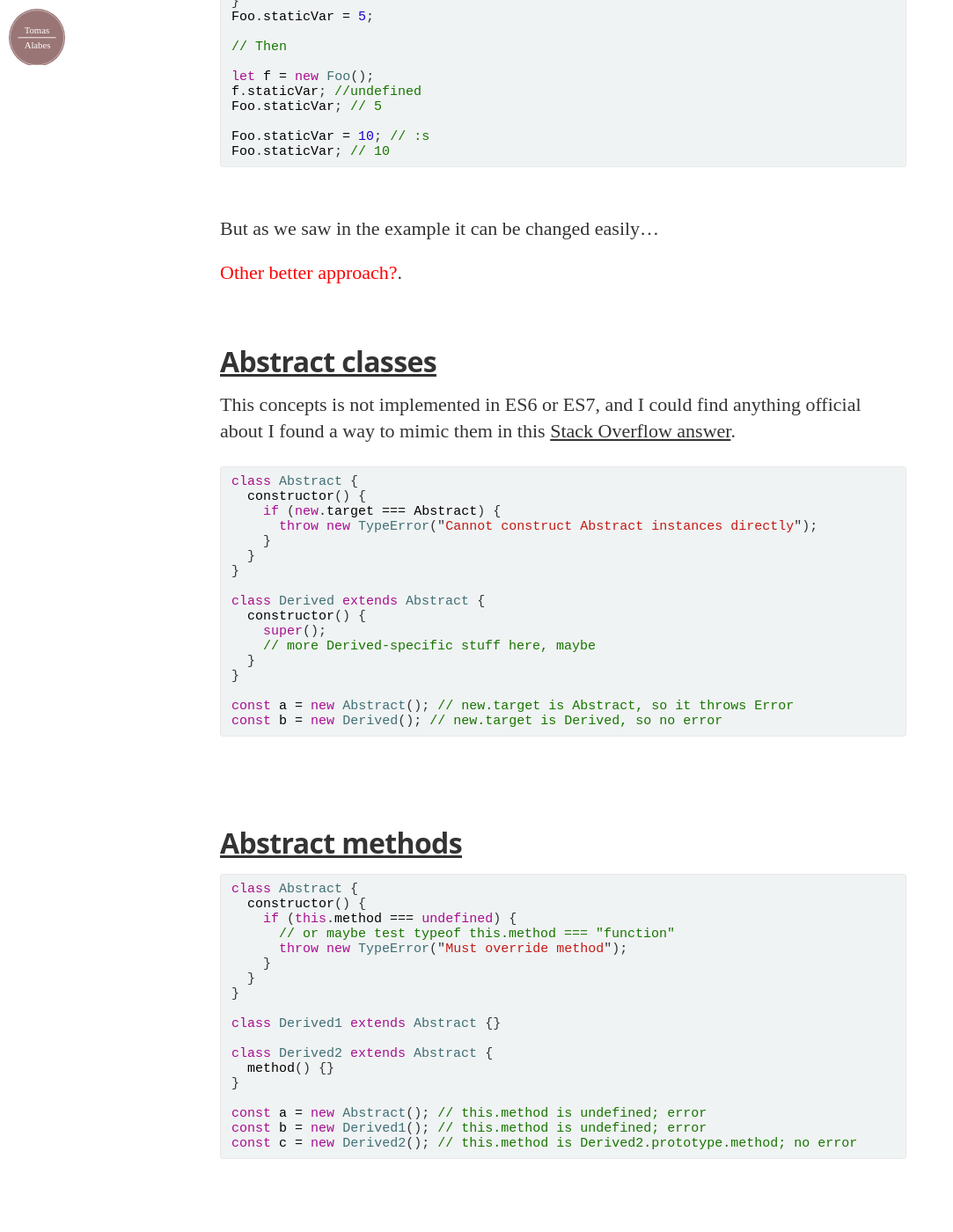
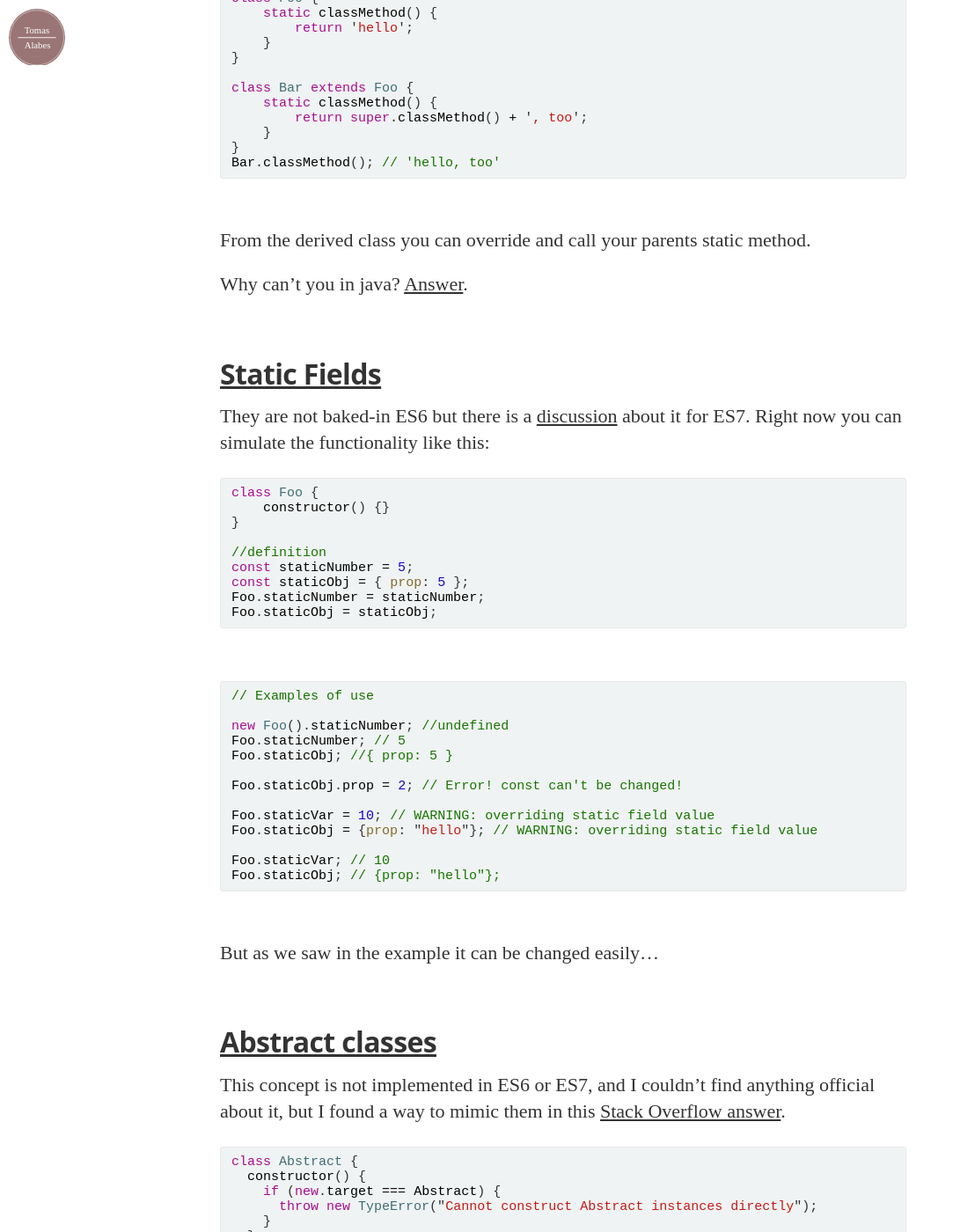
Before and after one commit to tomasAlabes/tomasAlabes.github.io, a Jekyll site: the page built from blog/_posts/2015-09-16-ES6-Classes-For-Java-Developers.md, in a window 1280 px wide and 1400 px high, scrolled down 3930 px. Shown: the whole window at 88% size, without its empty margins (0-1083 px from the left). Built offline with Jekyll 4.4.1, drawn with Linux system fonts in a browser that asks for light colours; nearby versions of some CDN libraries; some web fonts are replaced; comment, search, counter and statistics services are not loaded; some of the changed text lies outside the part shown.

Commit message:
Almost there

```diff
--- a/blog/_posts/2015-09-16-ES6-Classes-For-Java-Developers.md
+++ b/blog/_posts/2015-09-16-ES6-Classes-For-Java-Developers.md
@@ -6,7 +6,6 @@
 categories: web-development
 tags: ES6, javascript, classes
 ---
-
 
 I'm part Java part Javascript developer, so one of the first things I wanted to know when I saw the new ES6 classes
 is what they can do, how are they similar to Java classes.
@@ -79,7 +78,23 @@
 {% endhighlight %}
 
 So here we can see two things, how default constructors are, and the `...args` syntax that is also used in Java to pass
-as many arguments as you want.
+as many arguments as you want. The array of arguments already existed in javascript using the `arguments` object,
+but now we can do something like:
+
+{% highlight javascript %}
+class MyClass {
+
+    receiveWhatever(aNumber, ...rest) {
+        console.log(aNumber);
+
+        rest.forEach(function(thing){
+            console.log(thing);
+        });
+    }
+
+}
+{% endhighlight %}
+
 
 [Getters/Setters, fields access](id:fieldGS)
 ------------------------------------
@@ -102,7 +117,7 @@
 
 let donatello = new Ninja("Donatello");
 console.log(donatello._health); // 100 (this will still work...) but:
-console.log(donatello.health); // 100, nicer
+console.log(donatello.health); // 100, nicer and you can do things in the getter
 
 donatello.health = 80; // Error!
 // TypeError: Cannot set property health of # which has only a getter at eval
@@ -136,25 +153,39 @@
 
 {% highlight javascript %}
 
-    class Foo {
-        static classMethod() {
-            return 'hello';
-        }
+class Foo {
+    static classMethod() {
+        return 'hello';
     }
+}
 
-    class Bar extends Foo {
-        static classMethod() {
-            return super.classMethod() + ', too';
-        }
-    }
-    Bar.classMethod(); // 'hello, too'
+Foo.classMethod(); // 'hello'
 
 {% endhighlight %}
 
-Two things here, fist how you define a method with the `static` keyword, very similar to java, and then
-how from the derived class you can override and call your parents static method.
+Very similar to java.
+One thing you can do in Javascript but can't in Java is the following:
 
-<span style="color: red">Can you do that it Java?</span>.
+{% highlight javascript %}
+
+class Foo {
+    static classMethod() {
+        return 'hello';
+    }
+}
+
+class Bar extends Foo {
+    static classMethod() {
+        return super.classMethod() + ', too';
+    }
+}
+Bar.classMethod(); // 'hello, too'
+
+{% endhighlight %}
+
+From the derived class you can override and call your parents static method.
+
+Why can't you in java? [Answer](http://stackoverflow.com/questions/2223386/why-doesnt-java-allow-overriding-of-static-methods).
 
 [Static Fields](id:staticFields)
 ---------------------
@@ -167,26 +198,36 @@
 class Foo {
     constructor() {}
 }
-Foo.staticVar = 5;
 
-// Then
+//definition
+const staticNumber = 5;
+const staticObj = { prop: 5 };
+Foo.staticNumber = staticNumber;
+Foo.staticObj = staticObj;
+{% endhighlight %}
 
-let f = new Foo();
-f.staticVar; //undefined
-Foo.staticVar; // 5
+{% highlight javascript %}
+// Examples of use
 
-Foo.staticVar = 10; // :s
+new Foo().staticNumber; //undefined
+Foo.staticNumber; // 5
+Foo.staticObj; //{ prop: 5 }
+
+Foo.staticObj.prop = 2; // Error! const can't be changed!
+
+Foo.staticVar = 10; // WARNING: overriding static field value
+Foo.staticObj = {prop: "hello"}; // WARNING: overriding static field value
+
 Foo.staticVar; // 10
+Foo.staticObj; // {prop: "hello"};
 {% endhighlight %}
 
 But as we saw in the example it can be changed easily...
 
-<span style="color: red">Other better approach?</span>.
-
 [Abstract classes](id:abstractClasses)
 ---------------------
 
-This concepts is not implemented in ES6 or ES7, and I could find anything official about I found a way to mimic them
+This concept is not implemented in ES6 or ES7, and I couldn't find anything official about it, but I found a way to mimic them
 in this [Stack Overflow answer](http://stackoverflow.com/questions/29480569/does-ecmascript-6-have-a-convention-for-abstract-classes).
 
 {% highlight javascript %}
@@ -211,9 +252,12 @@
 
 {% endhighlight %}
 
+It doesn't seem a super hacky way of implementing it.
 
 [Abstract methods](id:abstractMethods)
 ---------------------
+
+Similar thing for abstract methods.
 
 {% highlight javascript %}
 
@@ -272,6 +316,18 @@
 
 {% endhighlight %}
 
+Although the `WeakMap` is a new structure for Javascript, for Java is not: [WeakHashMap](http://docs.oracle.com/javase/8/docs/api/java/util/WeakHashMap.html).
+
+> The WeakMap object is a collection of key/value pairs in which the keys are weakly referenced. The keys must be objects and the values can be arbitrary values.
+
+
+
+<span style="color:#DCE775; text-decoration: underline;">WARNING</span>
+
+The above `private` WeakMap is shared among all Warrior instances, so potentially you can access another warrior's
+health. It's a disadvantage of this implementation.
+
+
 [Functions Overloading](id:functionsOverloading)
 -------------------
 This functionality have never existed in Javascript and there is no plan on supporting it. But this es mainly because
@@ -317,9 +373,11 @@
 
 Conclusion
 -------------------
-Despite not having all the OOP concepts that Java has, it's possible to have most of the functionalties, some are more hacky than
-others but hey, if you have programmed in js for a while you are scared of nothing.
+Despite not having all the OOP concepts and constructs that Java has (remember javascript was born and is as a prototype based language),
+it's possible to have a lot of the functionality, some are more hacky than others but hey,
+if you have programmed in js for a while you are scared of nothing.
 
+Am I missing something or is there a better way to do these things?
 Comments or improvements are appreciated!
 Thanks!
 
@@ -327,4 +385,5 @@
 --------------------
 Resources:
 
-1. [http://www.2ality.com/2015/02/es6-classes-final.html](http://www.2ality.com/2015/02/es6-classes-final.html)
+1. [www.2ality.com](http://www.2ality.com/2015/02/es6-classes-final.html)
+2. [es6-features.org](http://es6-features.org/#ClassDefinition)
```
Also changed, not shown: other parts of blog/_posts/2015-09-16-ES6-Classes-For-Java-Developers.md (+5 -3 lines).
